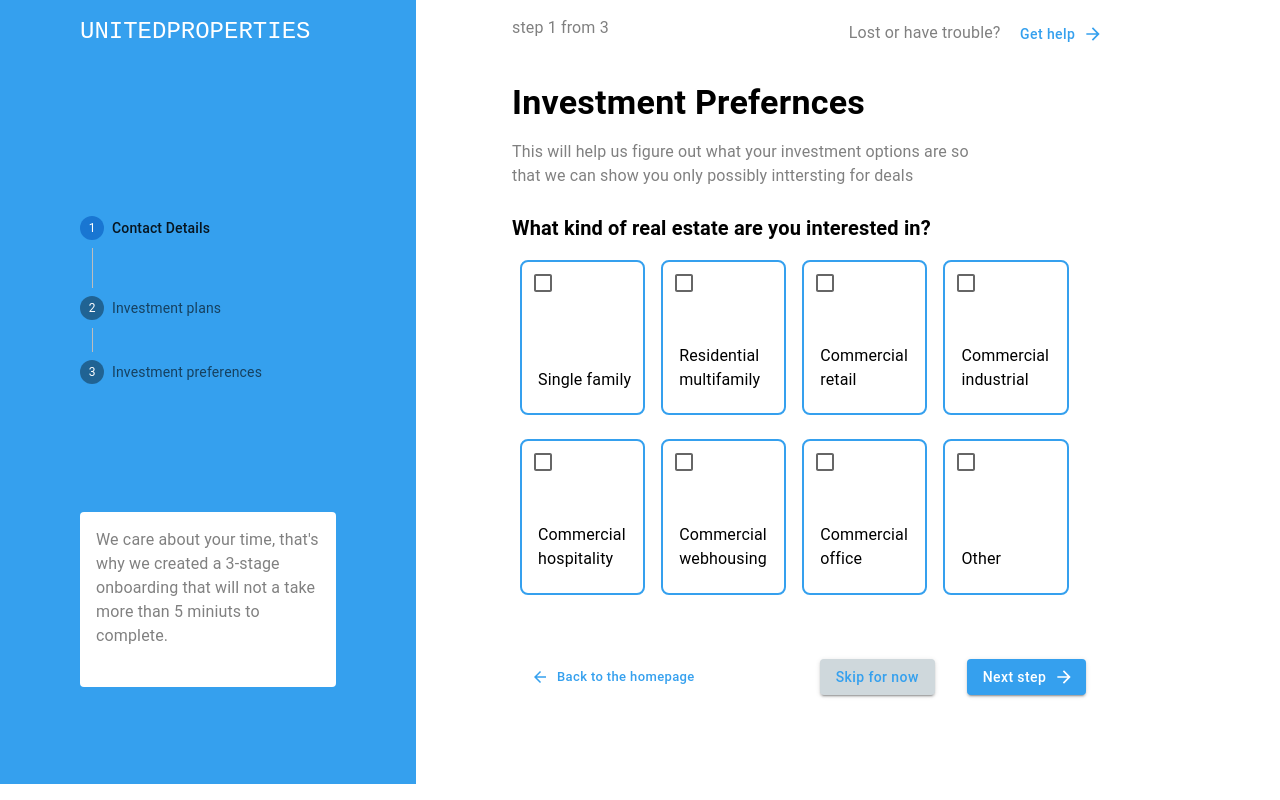
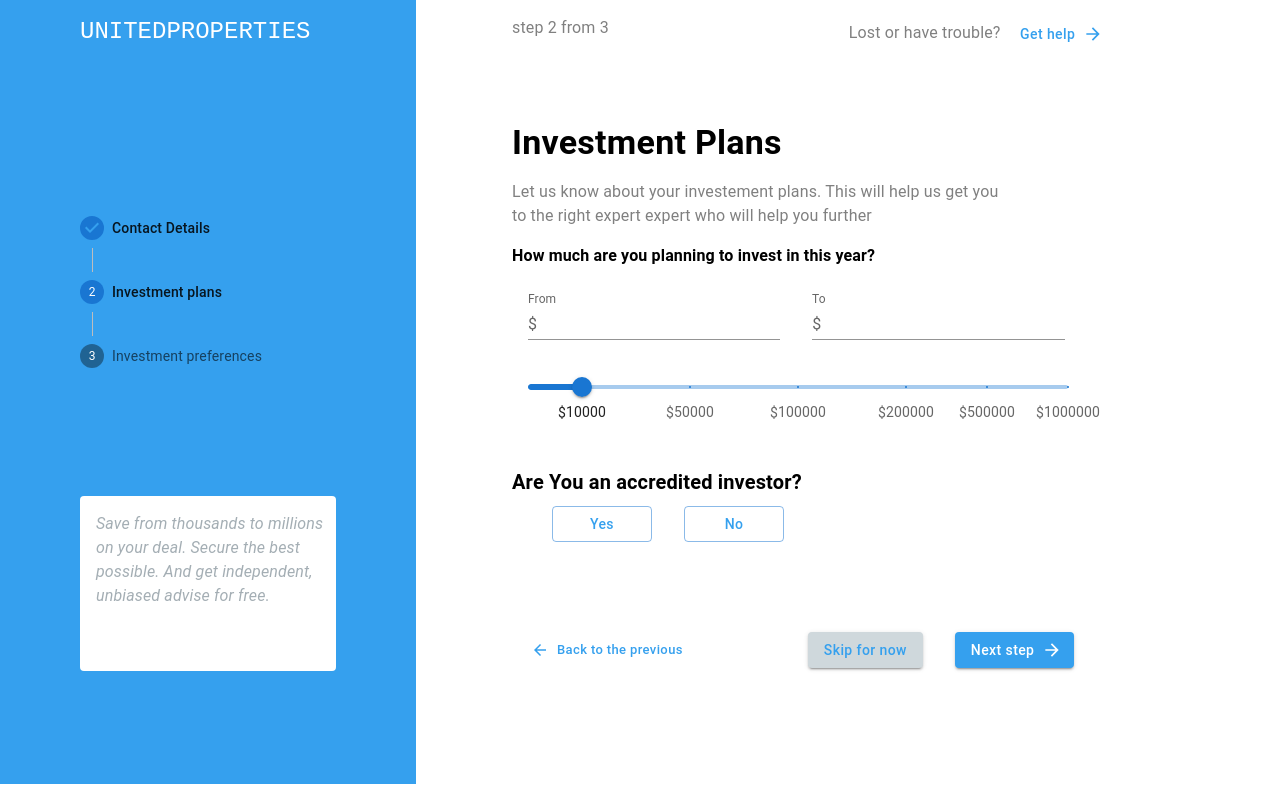
Before and after one commit to Thanuja94/assesment, a React (Create React App) app: page / in a window 1280 px wide. Both pictures are taken after a click on the button "Skip for now". Built offline with nearby package versions, Linux system fonts and the light colour scheme.

Commit message:
change content when navigate

```diff
--- a/src/App.js
+++ b/src/App.js
@@ -1,14 +1,8 @@
 import logo from './logo.svg';
 import './App.css';
 import * as React from 'react';
-import Container from '@mui/material/Container';
-import Box from '@mui/material/Box';
 import { Grid, Typography } from '@mui/material';
 import ContactForm from './components/contact-form/ContactForm';
-import Stepper from './components/stepper/Stepper';
-import { grid } from '@mui/system';
-import InvestmentPlanForm from './components/investment-plan-form/InvestmentPlanForm';
-import InvestmentPreferencesForm from './components/investment-preferences-form/InvestmentPreferencesForm';
 
 
 
@@ -18,21 +12,7 @@ function App() {
 
     <main>
       <Grid container spacing={2} style={{height:'100vh'}}>
-        <Grid item xs={4} sm={4} md={4} lg={4} style={{backgroundColor:'#35A0EE'}}>
-        <Typography mt= {2} ml={10} sx={{ fontFamily: 'Monospace' }} variant="h5" align="left"  style={{color:'white'}} >
-              UNITEDPROPERTIES
-            </Typography>
-            <div>
-            <Stepper/>
-            </div>
-
-        </Grid>
-        <Grid item xs={8} sm={8} md={8} lg={8} style={{backgroundColor:'white'}}>
-          {/* <InvestmentPlanForm/> */}
-          <ContactForm/>
-         {/* <InvestmentPreferencesForm/> */}
-
-        </Grid>
+            <ContactForm/>
       </Grid>
 
     </main>
--- a/src/components/contact-form/ContactForm.js
+++ b/src/components/contact-form/ContactForm.js
@@ -1,63 +1,157 @@
-
-import React, { useEffect, useState } from "react";
-import { Typography } from '@mui/material'
-import { TextField } from '@mui/material'
-import { Box } from '@mui/system'
+import React, {useEffect, useState} from "react";
+import {Grid, Typography} from '@mui/material'
+import {TextField} from '@mui/material'
+import {Box} from '@mui/system'
 import Button from '@mui/material/Button';
 import ArrowForward from '@mui/icons-material/ArrowForward';
 import ArrowBack from '@mui/icons-material/ArrowBack';
-import ContactFormContent from './ContactFormContent';
-import InvestmentPlanContent from '../investment-plan-form/InvestmentPlanContent';
-import InvestmentPreferContent from '../investment-preferences-form/InvestmentPreferContent';
-
-
+import Stepper from '@mui/material/Stepper';
+import Step from "@mui/material/Step";
+import StepLabel from "@mui/material/StepLabel";
+import ContactFormContent from "./ContactFormContent";
+import InvestmentPlanContent from "../investment-plan-form/InvestmentPlanContent";
+import InvestmentPreferContent from "../investment-preferences-form/InvestmentPreferContent";
 
 
 const ContactForm = () => {
 
+    const steps = [
+        {
+            label: 'Contact Details',
+            description: 'We care about your time, that\'s why we created a 3-stage onboarding that will not a take more than 5 miniuts to complete.',
+            component: <ContactFormContent/>
+
+        },
+        {
+            label: 'Investment plans',
+            description: 'Save from thousands to millions on your deal. Secure the best possible. And get independent, unbiased advise for free.',
+            component: <InvestmentPlanContent/>
+        },
+        {
+            label: 'Investment preferences',
+            description: 'United properties is about fast & easy searching, buying, selling and investing ever - online, with an expert by our side',
+            component: <InvestmentPreferContent/>
+
+        },
+    ];
+
+    const [activeStep, setActiveStep] = React.useState(0);
+
+
+    const handleNext = () => {
+        setActiveStep((prevActiveStep) => prevActiveStep + 1);
+    };
+
+    const handleBack = () => {
+        setActiveStep((prevActiveStep) => prevActiveStep - 1);
+    };
+
+    const handleReset = () => {
+        setActiveStep(0);
+
+    };
+
     // const onClickNextStep = () => this.props.history.push("/InvestmentPlanForm");
 
     return (
-    <body>
-      <Box mt={2} ml={10} mr={10} sx={{ height: 50 }} >
-        <div style={{ display: "flex" }}>
-          <Typography align="left" style={{ color: 'grey' }} >
-            step 1 from 3
+
+        <>
+            <Grid item xs={4} sm={4} md={4} lg={4} style={{backgroundColor: '#35A0EE'}}>
+                <Typography mt={2} ml={10} sx={{fontFamily: 'Monospace'}} variant="h5" align="left"
+                            style={{color: 'white'}}>
+                    UNITEDPROPERTIES
+                </Typography>
+                <Box mt={20} ml={10} mr={10} sx={{maxWidth: 400}}>
+                    <Stepper activeStep={activeStep} orientation="vertical">
+                        {steps.map((step, index) => (
+                            <Step key={step.label}>
+                                <StepLabel
+                                    optional={
+                                        index === 2 ? (
+                                            <Typography variant="caption"> </Typography>
+                                        ) : null
+                                    }
+                                >
+                                    {step.label}
+                                </StepLabel>
+                            </Step>
+                        ))}
+                    </Stepper>
+                </Box>
+                <Box mt={15} ml={10} mr={10} sx={{height: 175}} style={{backgroundColor: 'white', borderRadius: 4}}>
+                    <Typography pl={2} pt={2} sx={{ fontStyle: 'italic', textAlign: 'left' }} style={{color: '#A4AEB4'}}>
+                        {steps[activeStep].description}
+                    </Typography>
+                </Box>
+
+            </Grid>
+            <Grid item xs={8} sm={8} md={8} lg={8} style={{backgroundColor: 'white'}}>
+
+                <Box mt={2} ml={10} mr={10} sx={{height: 50}}>
+                    <div style={{display: "flex"}}>
+                        <Typography align="left" style={{color: 'grey'}}>
+                            step {activeStep + 1} from {steps.length}
 
                         </Typography>
-          <Typography pl={30} style={{ color: 'gray' }}>
-            Lost or have trouble? <Button sx={{ width: 110 }} variant="text" style={{ textTransform: "none", color: '#35A0EE' }} endIcon={<ArrowForward />} >
+                        <Typography pl={30} style={{color: 'gray'}}>
+                            Lost or have trouble? <Button sx={{width: 110}} variant="text"
+                                                          style={{textTransform: "none", color: '#35A0EE'}}
+                                                          endIcon={<ArrowForward/>}>
                             Get help
                         </Button>
                         </Typography>
                     </div>
 
 
-
-
                 </Box>
                 <Box>
-        {/* <ContactFormContent/> */}
-        {/* <InvestmentPlanContent/> */}
-        <InvestmentPreferContent/>
+                    {steps[activeStep].component}
+                </Box>
+
+                <Box mt={2} ml={10} mr={10} sx={{height: 110}} style={{backgroundColor: 'white'}}>
+                    {activeStep == 0 ? (
+                        <Button sx={{mt: 5, ml: 2}} variant="text" size="small"
+                                style={{textTransform: "none", color: '#35A0EE'}} startIcon={<ArrowBack/>}>
+                            Back to the homepage
+                        </Button>
+                    ) : (
+                        <Button sx={{mt: 5, ml: 2}} variant="text" size="small"
+                                onClick={handleBack}
+                                style={{textTransform: "none", color: '#35A0EE'}} startIcon={<ArrowBack/>}>
+                            Back to the previous
+                        </Button>
+                    )}
+                    {activeStep != steps.length - 1 ? (
+                        <>
+                            <Button sx={{mt: 5, ml: 15, mr: 2}} variant="contained" size="medium"
+                                    onClick={handleNext}
+                                    style={{textTransform: "none", backgroundColor: '#CFD8DC', color: '#35A0EE'}}>
+                                Skip for now
+                            </Button>
+                            <Button sx={{mt: 5, ml: 2}} variant="contained" size="medium"
+                                    onClick={handleNext}
+                                    style={{textTransform: "none", backgroundColor: '#35A0EE'}}
+                                    endIcon={<ArrowForward/>}>
+                                Next step
+                            </Button>
+                        </>
+                    ) : (
+                        <>
+                            <Button sx={{mt: 5, ml: 15, mr: 2}} variant="contained" size="medium"
+                                    style={{textTransform: "none", backgroundColor: '#CFD8DC', color: '#35A0EE'}}>
+                                Skip for now
+                            </Button>
+                            <Button sx={{mt: 5, ml: 2}} variant="contained" size="medium"
+                                    style={{textTransform: "none", backgroundColor: '#35A0EE'}}>
+                               Finish
+                            </Button>
+                        </>
+                    )}
                 </Box>
 
 
-
-
-
-      <Box mt={2} ml={10} mr={10} sx={{ height: 110 }} style={{ backgroundColor: 'white' }}>
-        <Button sx={{ mt: 5, ml: 2 }} variant="text" size="small" style={{ textTransform: "none", color: '#35A0EE' }} startIcon={<ArrowBack />}>
-          Back to the homepage
-        </Button>
-        <Button sx={{ mt: 5, ml: 15, mr: 2 }} variant="contained" size="medium" style={{ textTransform: "none", backgroundColor: '#CFD8DC', color: '#35A0EE' }} >
-          Skip for now
-        </Button>
-        <Button sx={{ mt: 5, ml: 2 }} variant="contained" size="medium" style={{ textTransform: "none", backgroundColor: '#35A0EE' }} endIcon={<ArrowForward />} >
-          Next step
-        </Button>
-      </Box>
-    </body>
+            </Grid>
+        </>
     );
 }
 
```
Lines whose indentation alone changed are shown as unchanged.
